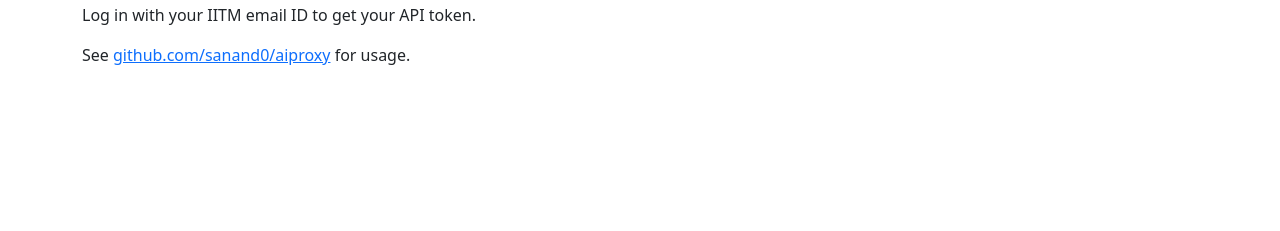
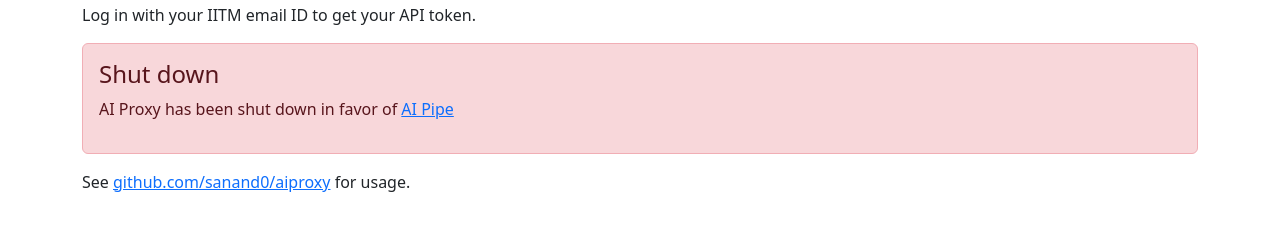
Before and after one commit to sanand0/aiproxy, a website: page public/index.html in a window 1280 px wide. Shown: the part 77-308 px from the top of the page. Drawn offline with nearby package versions, Linux system fonts and the light colour scheme.

Commit message:
Deprecate in favor of AI Pipe

```diff
--- a/package.json
+++ b/package.json
@@ -3,15 +3,13 @@
   "scripts": {
     "dev": "wrangler dev",
     "deploy": "wrangler deploy",
-    "lint": "prettier --write '**/*.{js,md} && eslint"
+    "lint": "npx -y prettier@3.5 --print-width 120 '**/*.{js,md}' --write && npx -y oxlint --fix"
   },
   "prettier": {
     "printWidth": 120
   },
   "devDependencies": {
-    "eslint": "^9.5.0",
-    "prettier": "^3.3.2",
-    "wrangler": "^3.61.0"
+    "wrangler": "^4.27.0"
   },
   "dependencies": {
     "jose": "^5.4.1"
--- a/public/index.html
+++ b/public/index.html
@@ -12,6 +12,11 @@
   <div class="container mt-4">
     <h1>AI Proxy</h1>
     <p>Log in with your IITM email ID to get your API token.</p>
+
+    <div class="alert alert-danger" role="alert">
+      <h4 class="alert-heading">Shut down</h4>
+      <p>AI Proxy has been shut down in favor of <a href="https://aipipe.org/">AI Pipe</a></p>
+    </div>
 
     <div id="login"></div>
 
```
Also changed, not shown: README.md, 1 other file.
